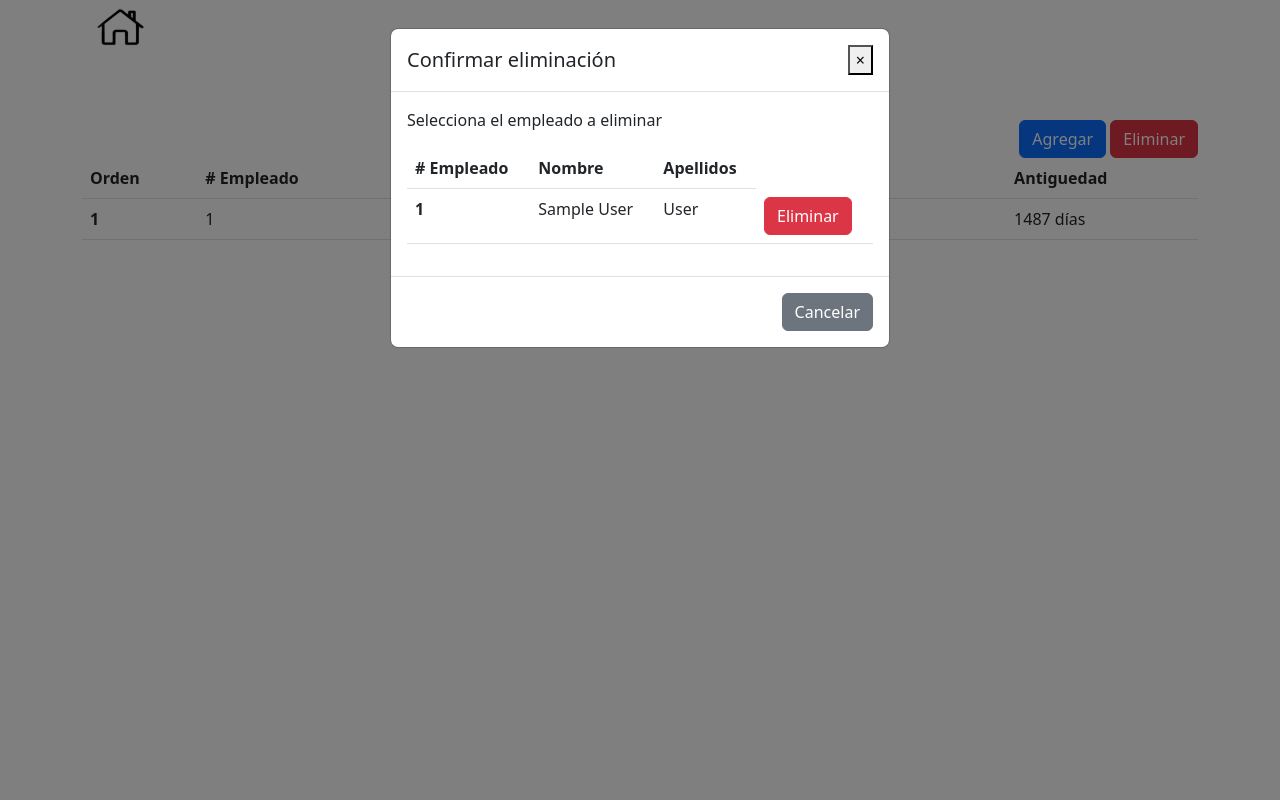
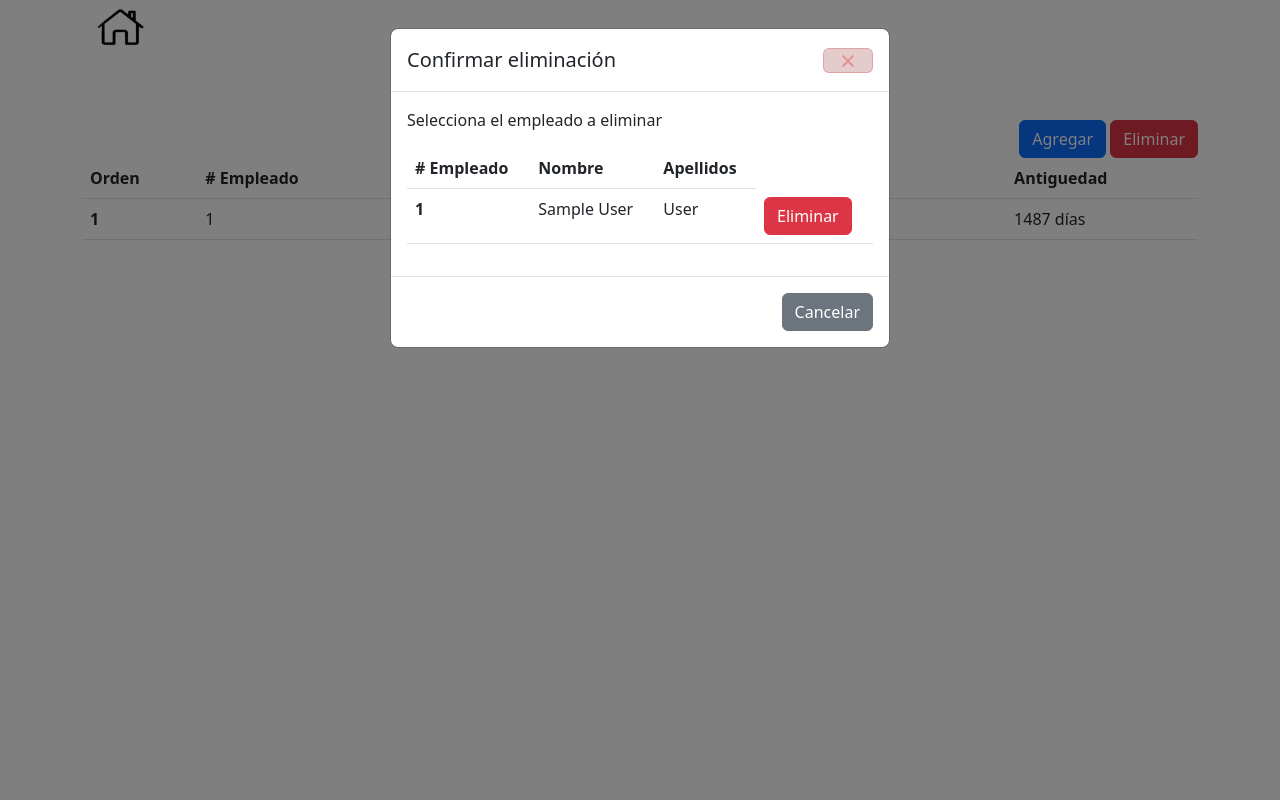
Before and after one commit to Valeriacf1/RsiTest, a Django app: page /employee/list/ in a window 1280 px wide, after a click on "Eliminar". Run offline with Django 5.2, Linux system fonts and the light colour scheme; tables that the repository leaves empty hold one stand-in row (values such as "Sample post"); some libraries are stand-ins or nearby versions.

Commit message:
added styles

```diff
--- a/departments/urls.py
+++ b/departments/urls.py
@@ -1,12 +1,11 @@
 from django.urls import path
-from . import views
 from .views import departmentlist, add_department, remove_department
 
 
 
 urlpatterns = [
-    path('department/', views.departmentlist, name="list_department"),
+    path('department/', departmentlist, name="list_department"),
     path('departmentlist/', departmentlist, name='departmentlist'),
-    path('add_department/', views.add_department, name='add_department'),
+    path('add_department/', add_department, name='add_department'),
     path('remove_department/<int:department_id>/', remove_department, name='remove_department'),
 ]
--- a/departments/views.py
+++ b/departments/views.py
@@ -6,6 +6,7 @@ from .forms import DepartmentForm
 # Create your views here.
 def departmentlist(request):
     departments = Department.objects.all()
+    print(departments)
     return render(request, 'deparments/department.html', {'departments': departments})
 
 def add_department(request):
--- /dev/null
+++ b/employes/static/css/styles.css
@@ -0,0 +1,47 @@
+.close-btn {
+    text-transform: none;
+    background-color: #e5cccc;
+    /* border-color: #e5d4d4c7; */
+    border: #d97d7d7d solid 1px;
+    width: 50px;
+    height: 25px;
+    border-radius: 6px;
+}
+
+.gg-close {
+    color: #e99292;
+    box-sizing: border-box;
+    position: relative;
+    display: block;
+    transform: scale(var(--ggs, 1));
+    width: 22px;
+    height: 22px;
+    border: 2px solid transparent;
+    border-radius: 40px;
+    transition: color 0.3s ease-out;
+}
+
+.close-btn:hover > .gg-close{
+    color: #e35b5b;
+    /* transition: color 0.5s ease; */
+    transition: color 0.3s ease;
+}
+
+.gg-close::after,
+.gg-close::before {
+    content: "";
+    display: block;
+    box-sizing: border-box;
+    position: absolute;
+    width: 16px;
+    height: 2px;
+    background: currentColor;
+    transform: rotate(45deg);
+    border-radius: 5px;
+    top: 8px;
+    left: 1px
+}
+
+.gg-close::after {
+    transform: rotate(-45deg)
+}
--- a/templates/employees/listEmployee.html
+++ b/templates/employees/listEmployee.html
@@ -7,6 +7,8 @@
     <meta name="viewport" content="width=device-width, initial-scale=1">
     <title>Lista de empleados</title>
     <link href="{% static 'css/bootstrap.min.css' %}" rel="stylesheet">
+    <link href="{% static 'css/styles.css' %}" rel="stylesheet">
+    <link rel="stylesheet" href="{% static 'styles.css' %}">
     <script src="https://code.jquery.com/jquery-3.6.4.min.js"></script>
 
 </head>
@@ -55,8 +57,10 @@
             <div class="modal-content">
                 <div class="modal-header">
                     <h5 class="modal-title" id="confirmDeleteModalLabel">Confirmar eliminación</h5>
-                    <button type="button" class="close" data-dismiss="modal" aria-label="Close">
-                        <span aria-hidden="true">&times;</span>
+                    <button type="button" class=" d-flex justify-content-center text-center close-btn" data-dismiss="modal" aria-label="Close">
+                        {% comment %} <span aria-hidden="true">x</span> {% endcomment %}
+                        {% comment %} <i class="fa-solid fa-xmark"></i> {% endcomment %}
+                        <i class="gg-close"></i>
                     </button>
                 </div>
                 <div class="modal-body">
```
Also changed, not shown: employees/forms.py (+22 -12 lines), employes/settings.py (+24 -2 lines), templates/deparments/department.html (+8 -1 lines).
